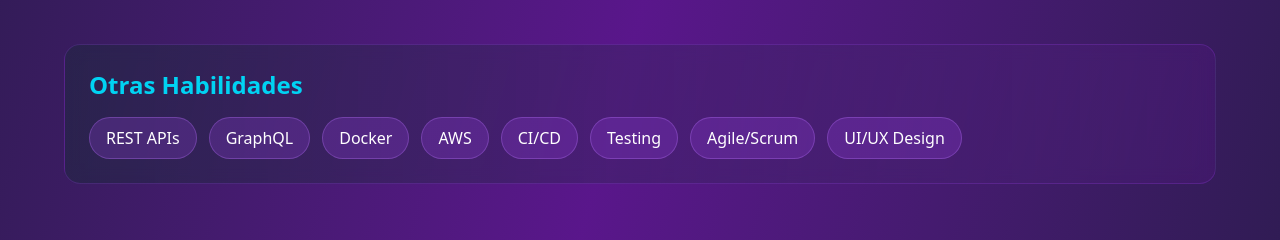
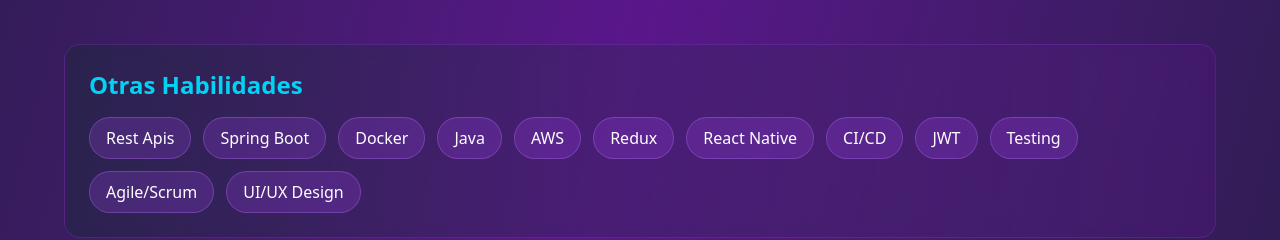
Before and after one commit to luis13xd/luistrujillolopez, a React (Vite) app: page / in a window 1280 px wide. Shown: the part 2375-2615 px from the top of the page. Built offline with nearby package versions, Linux system fonts and the light colour scheme.

Commit message:
actualizacion de skills

```diff
--- a/src/data/tegnologias.ts
+++ b/src/data/tegnologias.ts
@@ -33,11 +33,15 @@ export const technologiesData = [
 ];
 
 export const skillsData = [
-  "REST APIs",
-  "GraphQL",
+  "Rest Apis",
+  "Spring Boot",
   "Docker",
+  "Java",
   "AWS",
+  "Redux",
+  "React Native",
   "CI/CD",
+  "JWT",
   "Testing",
   "Agile/Scrum",
   "UI/UX Design",
```
